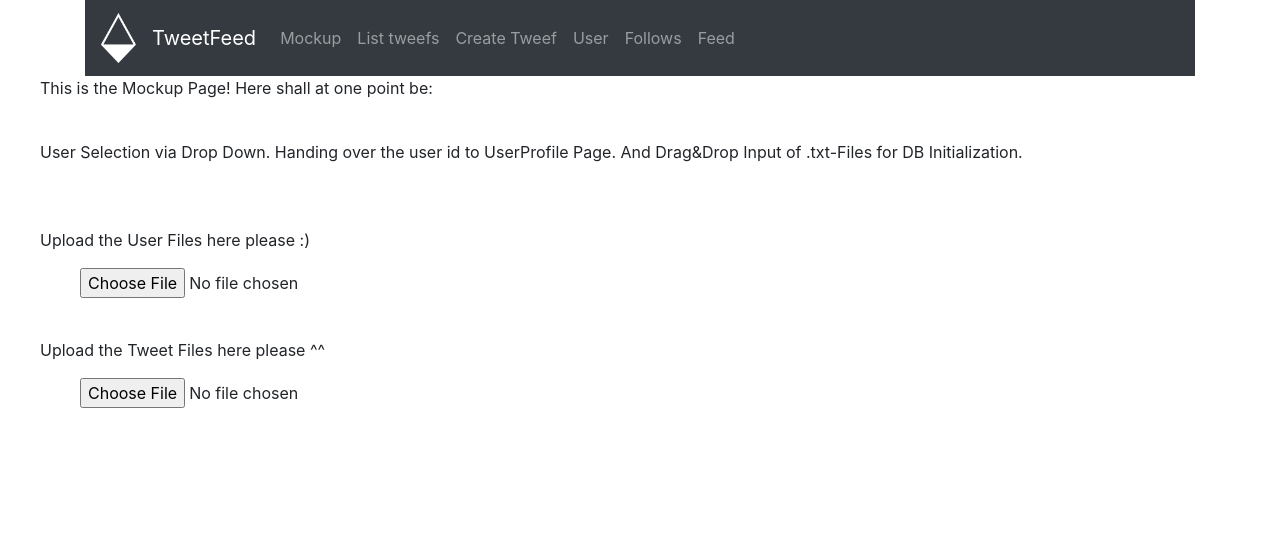
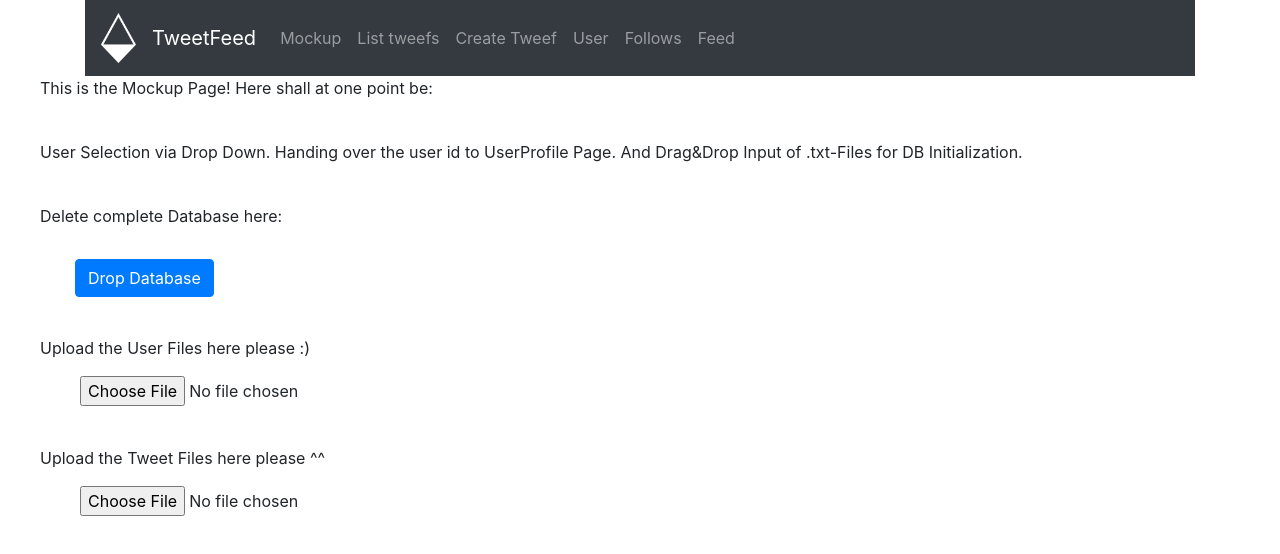
Before and after one commit to Lilith1410/TweetFeed, a React (Create React App) app in the folder tweetfeed/: page /mockup in a window 1280 px wide. Shown: the top 554 px of the page. Built offline with nearby package versions, Linux system fonts and the light colour scheme; no server answers.

Commit message:
Working - Frontend: Added DropDatabse Button to Mockup Page
#14

```diff
--- a/tweetfeed/src/api/index.js
+++ b/tweetfeed/src/api/index.js
@@ -10,6 +10,7 @@ export const updateTweefById = (id, payload) => api.put(`/tweef/${id}`, payload)
 export const deleteTweefById = id => api.delete(`/tweef/${id}`)
 export const getTweefById = id => api.get(`/tweef/${id}`)
 export const getTweefByName = userName => api.get(`/tweef/`)
+export const dropDatabase = () => api.delete(`/tweefs`)
 
 const apis = {
     insertTweef,
@@ -18,6 +19,7 @@ const apis = {
     deleteTweefById,
     getTweefById,
     getTweefByName,
+    dropDatabase,
 }
 
 export default apis
--- /dev/null
+++ b/tweetfeed/src/pages/DropDatabase.jsx
@@ -0,0 +1,37 @@
+import React, { Component } from 'react'
+import api from '../api'
+
+import styled from 'styled-components'
+
+const Wrapper = styled.div.attrs({
+  className: 'form-group',
+})`
+    margin: 0 30px;
+`
+
+const Button = styled.button.attrs({
+    className: `btn btn-primary`,
+})`
+    margin: 15px 15px 15px 5px;
+`
+
+class DropDatabase extends Component {
+
+   dropDatabase = async () => {
+
+     await api.dropDatabase().then( res => {
+       window.alert(`Database emptied. `)
+     })
+   }
+
+  render() {
+    return(
+      <Wrapper>
+        <Button onClick={this.dropDatabase}>Drop Database</Button>
+      </Wrapper>
+    )
+  }
+
+}
+
+export default DropDatabase
--- a/tweetfeed/src/pages/Mockup.jsx
+++ b/tweetfeed/src/pages/Mockup.jsx
@@ -3,6 +3,7 @@ import React, { Component } from 'react'
 import ReactTable from 'react-table'
 import api from '../api'
 import Upload from './Upload'
+import DropDatabase from './DropDatabase'
 
 import styled from 'styled-components'
 
@@ -93,6 +94,8 @@ class Mockup extends Component {
                 minRows={0}
             />
         )}
+        <p>Delete complete Database here: </p>
+        <DropDatabase/>
         <br />
         <p>Upload the User Files here please :) </p>
         <Upload typeOf="user"/>
```
